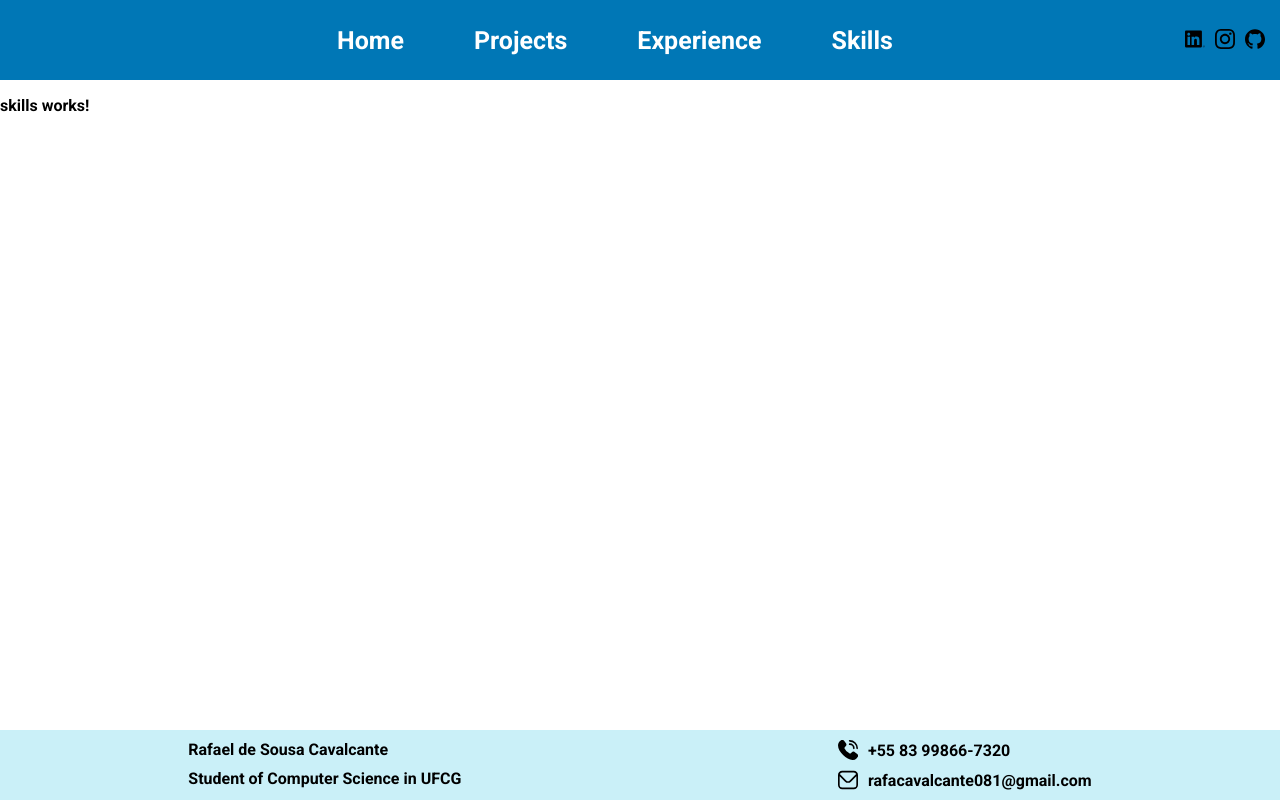
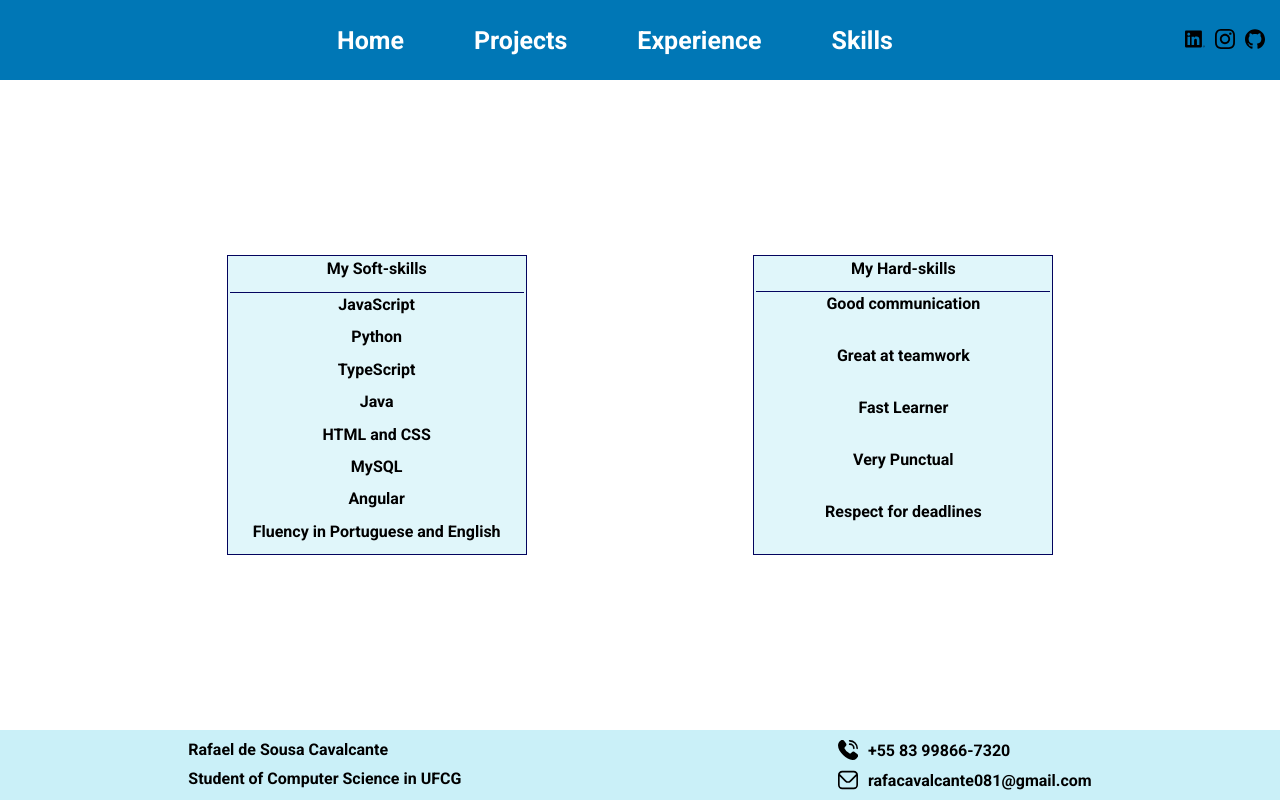
Before and after one commit to Rafael81716/Portfolio, an Angular app: page /skills in a window 1280 px wide. Built offline with nearby package versions, Linux system fonts and the light colour scheme.

Commit message:
beggining skills

```diff
--- a/src/app/app.module.ts
+++ b/src/app/app.module.ts
@@ -12,6 +12,7 @@ import { SkillsComponent } from './views/skills/skills.component';
 import { MainPhotoComponent } from './components/home/main-photo/main-photo.component';
 import { AboutMeComponent } from './components/home/about-me/about-me.component';
 import { ProjectsContentComponent } from './components/projects/projects-content/projects-content.component';
+import { SkillsContentComponent } from './components/skills-content/skills-content.component';
 
 @NgModule({
   declarations: [
@@ -25,6 +26,7 @@ import { ProjectsContentComponent } from './components/projects/projects-content
     MainPhotoComponent,
     AboutMeComponent,
     ProjectsContentComponent,
+    SkillsContentComponent,
   ],
   imports: [
     BrowserModule,
--- a/src/app/components/projects/projects-content/projects-content.component.css
+++ b/src/app/components/projects/projects-content/projects-content.component.css
@@ -1,5 +1,6 @@
 h1{
   text-align: center;
+  margin-bottom: 50px;
 }
 ul ul{
   margin-bottom: 30px;
--- /dev/null
+++ b/src/app/components/skills-content/skills-content.component.css
@@ -0,0 +1,30 @@
+.softskills{
+    display: table;
+    height: 300px;
+    background-color: #e0f6fa;
+    width: 300px;
+    text-align: center;
+}
+.hardskills{
+    display: table;
+    height: 300px;
+    background-color: #e0f6fa;
+    width: 300px;
+    text-align: center;
+}
+table{
+    border: 1px solid #03045E;
+}
+.hardskills tr{
+    height: 50px;
+}
+
+table th {
+    border-bottom: 1px solid #03045E;
+}
+div{
+    height: calc(100vh - 150px);
+    display: flex;
+    justify-content: space-evenly;
+    align-items: center;
+}
--- /dev/null
+++ b/src/app/components/skills-content/skills-content.component.html
@@ -0,0 +1,22 @@
+<div>
+    <table class="softskills">
+        <th>My Soft-skills</th>
+        <tr>JavaScript</tr>
+        <tr>Python</tr>
+        <tr>TypeScript</tr>
+        <tr>Java</tr>
+        <tr>HTML and CSS</tr>
+        <tr>MySQL</tr>
+        <tr>Angular</tr>
+        <tr>Fluency in Portuguese and English</tr>
+    </table>
+
+    <table class="hardskills">
+        <th>My Hard-skills</th>
+        <tr>Good communication</tr>
+        <tr>Great at teamwork</tr>
+        <tr>Fast Learner</tr>
+        <tr>Very Punctual</tr>
+        <tr>Respect for deadlines</tr>
+    </table>
+</div>
--- a/src/app/components/template/footer/footer.component.css
+++ b/src/app/components/template/footer/footer.component.css
@@ -1,5 +1,5 @@
 footer{
-    position: fixed;
+    position: absolute;
     bottom: 0;
     display: flex;
     width: 100%;
--- a/src/app/components/template/header/header.component.css
+++ b/src/app/components/template/header/header.component.css
@@ -7,7 +7,7 @@
 }
 
 .contact{
-    position: fixed;
+    position: absolute;
     right: 0;
     margin-right: 15px;
 }
--- a/src/app/views/skills/skills.component.html
+++ b/src/app/views/skills/skills.component.html
@@ -1 +1 @@
-<p>skills works!</p>
+<app-skills-content></app-skills-content>
```
Also changed, not shown: src/app/components/skills-content/skills-content.component.ts (added, +10 -0 lines).
